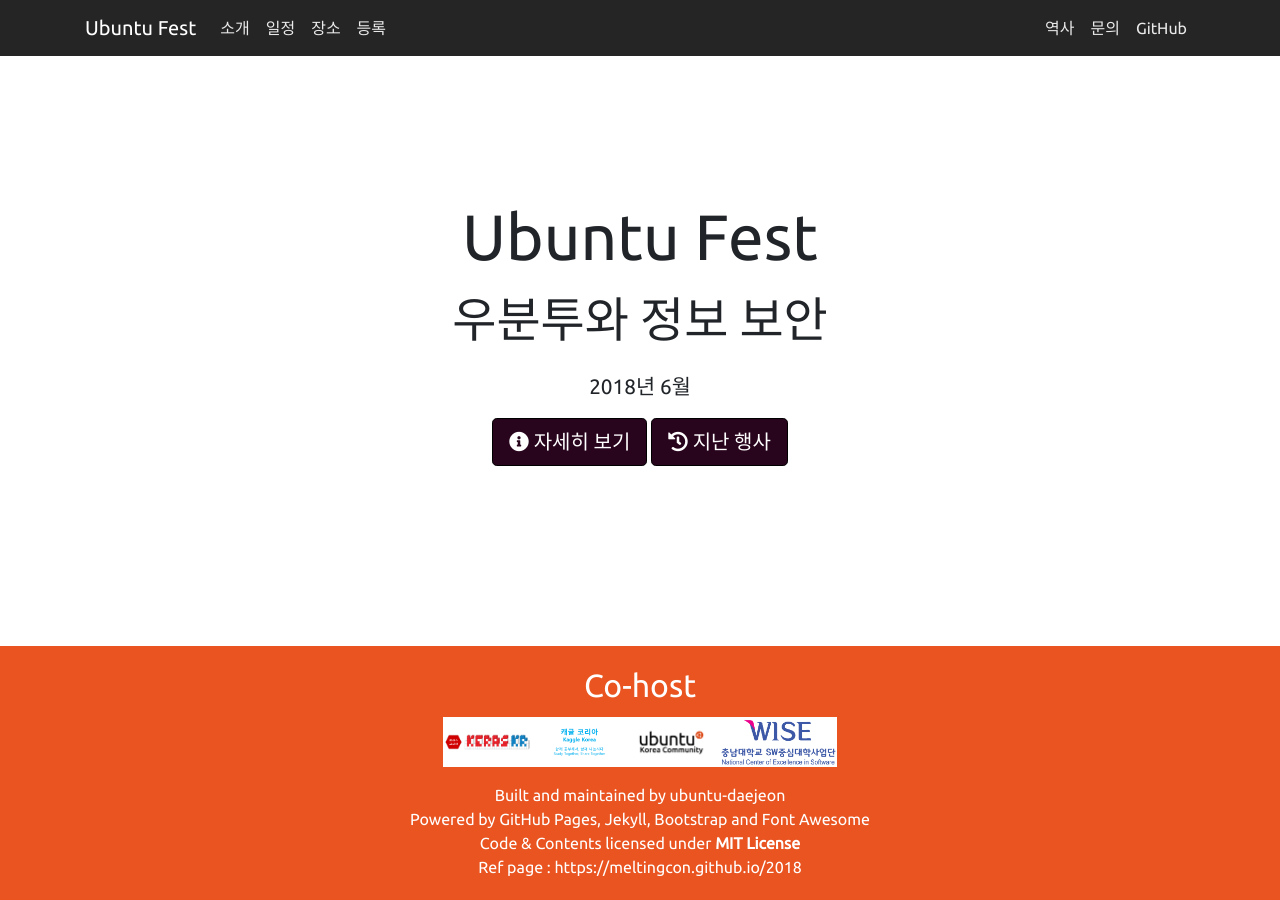
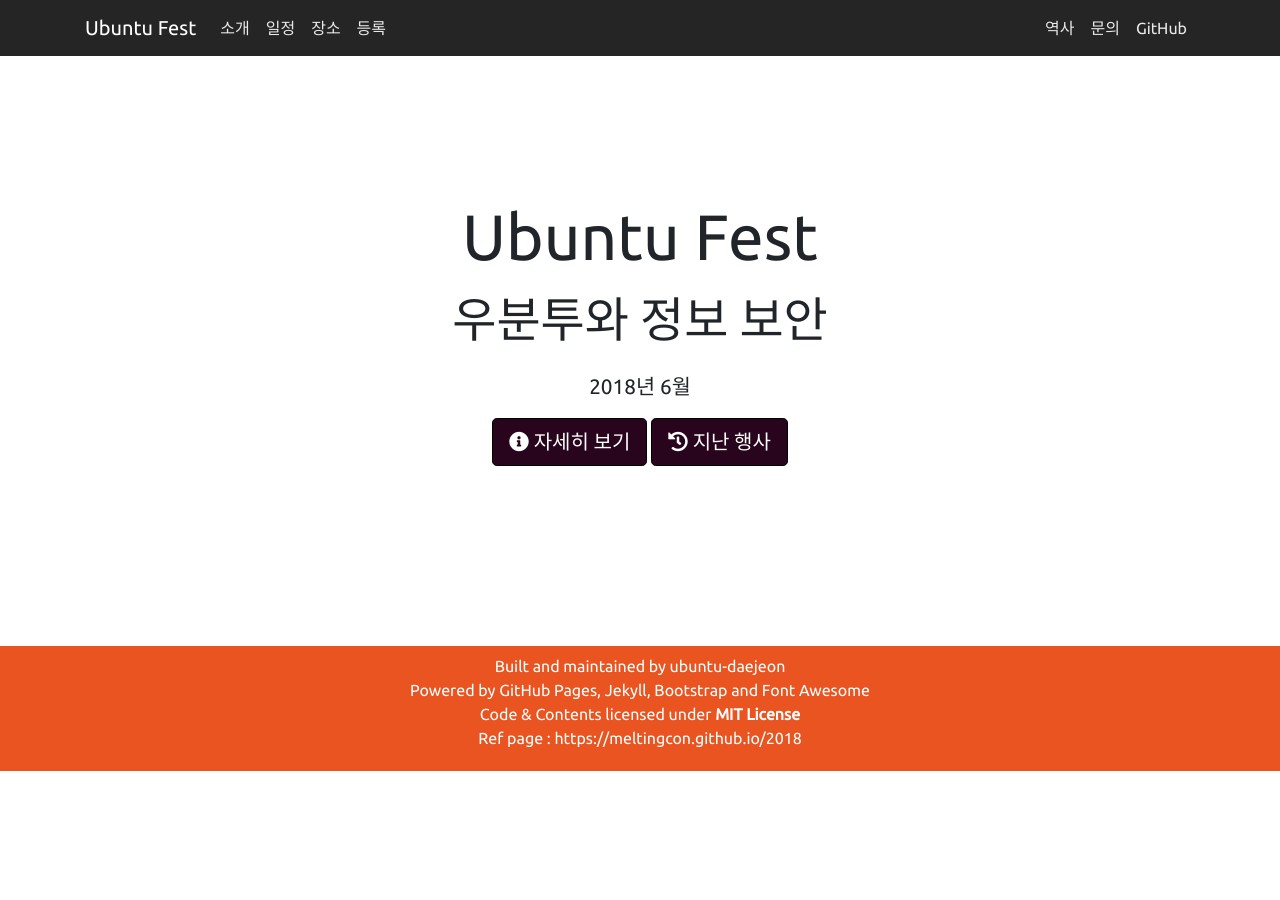
Before and after one commit to ubuntu-kr/ubuntu-fest, a Jekyll site: the page built from index.md, in a window 1280 px wide and 900 px high, scrolled down 38 px. Built offline with Jekyll 4.4.1, drawn with Linux system fonts in a browser that asks for light colours; after the commit the page ends 900 px from its top, so only the background shows below that.

Commit message:
Co-host 제거

```diff
--- a/_layouts/home.html
+++ b/_layouts/home.html
@@ -10,15 +10,15 @@ layout: frame
   <a role="button" class="btn btn-primary btn-lg btn-primary"
   href="{{ site.baseurl }}/about/">
     <i class="fas fa-info-circle"></i> 자세히 보기</a>
-<a role="button" class="btn btn-primary btn-lg btn-primary"
+  <a role="button" class="btn btn-primary btn-lg btn-primary"
   href="{{ site.baseurl }}/history/">
     <i class="fas fa-history"></i> 지난 행사</a>
 <!--  <a role="button" class="btn btn-primary btn-lg btn-primary"
   href="{{ site.registration-url }}">
-    <i class="fas fa-ticket-alt"></i> 등록하기</a></br></br> -->
-<!--  <a role="button" class="btn btn-light btn-lg"
+    <i class="fas fa-ticket-alt"></i> 등록하기</a></br></br>
+  <a role="button" class="btn btn-light btn-lg"
   href="https://goo.gl/forms/alNi6k0BHjEDvXu92"> -
     <i class="fas fa-bolt"></i> 라이트닝토크 신청하기</a> -->
 </div>
 
-{% include sponsors.html %}
+<!-- {% include sponsors.html %} -->
```
